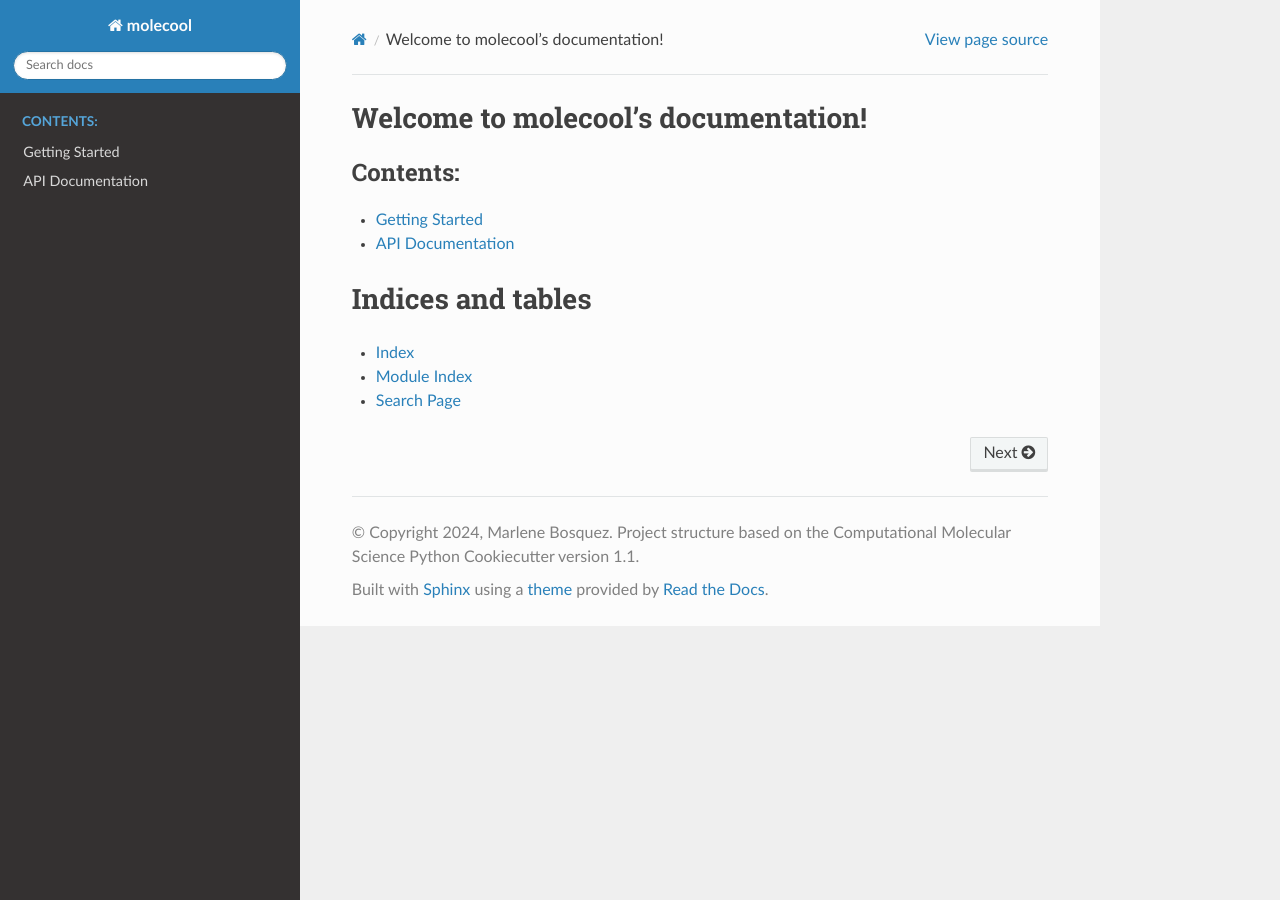
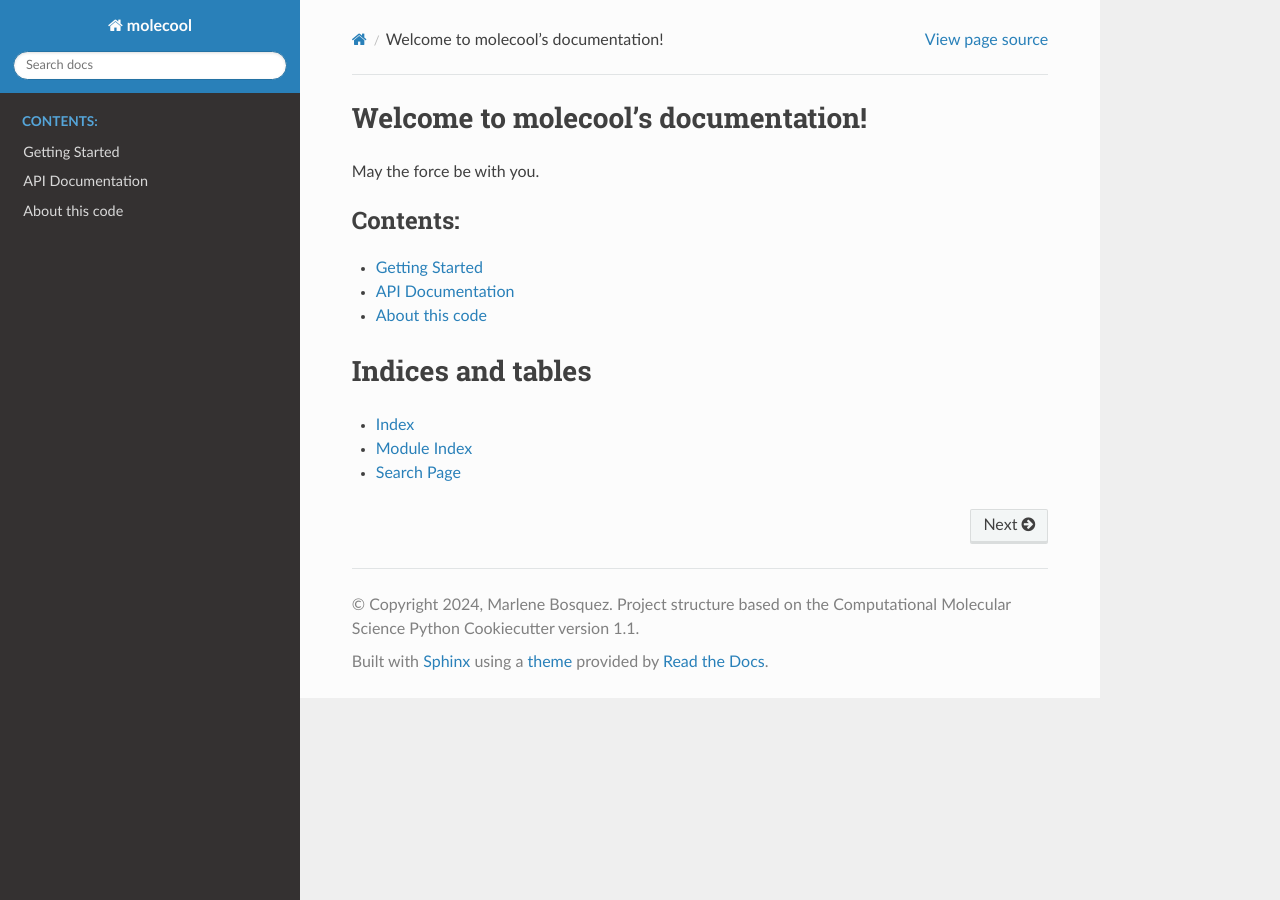
Before and after one commit to zronyj/molecool, a Sphinx documentation site: the page built from docs/index.rst, in a window 1280 px wide. Built offline with Sphinx 7.4.7 and the Read the Docs theme 2.0.0, drawn with Linux system fonts in a browser that asks for light colours; the version number could not be read and is left out.

Commit message:
FIrst webpage using rtd

```diff
--- /dev/null
+++ b/docs/about.rst
@@ -0,0 +1,3 @@
+About this code
+==================
+You're a wizard Harry.
--- /dev/null
+++ b/docs/autosummary/molecool.canvas.rst
@@ -0,0 +1,6 @@
+molecool.canvas
+===============
+
+.. currentmodule:: molecool
+
+.. autofunction:: canvas
--- a/docs/getting_started.rst
+++ b/docs/getting_started.rst
@@ -1,4 +1,10 @@
 Getting Started
 ===============
 
+To install molecool you wiwll needd an environment with the following:
+
+*Python 3.11.
+*numpy
+*matplotlib
+
 This page details how to get started with molecool.
--- a/docs/index.rst
+++ b/docs/index.rst
@@ -5,6 +5,7 @@
 
 Welcome to molecool's documentation!
 =========================================================
+May the force be with you.
 
 .. toctree::
    :maxdepth: 2
@@ -12,7 +13,7 @@
 
    getting_started
    api
-
+   about
 
 
 Indices and tables
```
